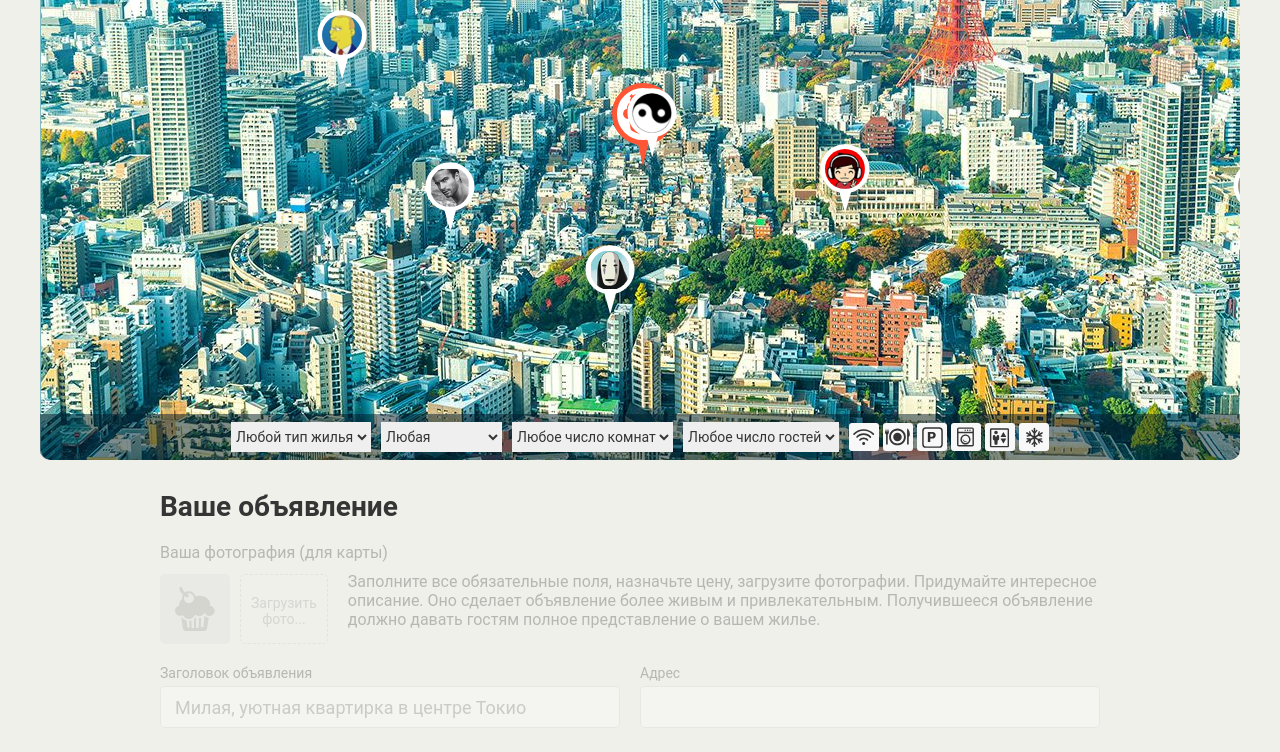
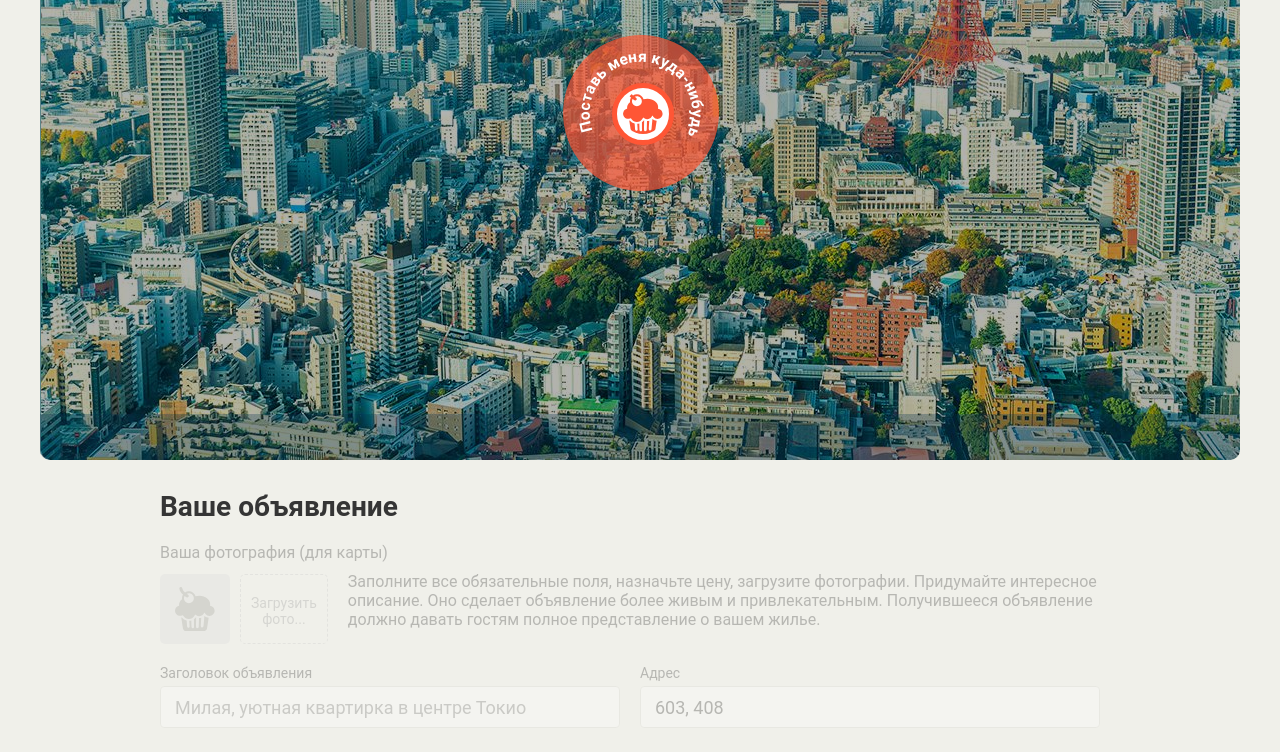
Before and after one commit to vadimrahmanov/1150187-keksobooking-20, a website: page index.html in a window 1280 px wide. Shown: the part 290-1042 px from the top of the page. Drawn offline with Linux system fonts and the light colour scheme; files whose address does not match are found by name.

Commit message:
Active condition activation and form validation

```diff
--- a/index.html
+++ b/index.html
@@ -84,7 +84,7 @@
     <!-- Форма объявления -->
     <section class="notice">
       <h2 class="notice__title">Ваше объявление</h2>
-      <form class="ad-form ad-form--disabled" method="post" enctype="multipart/form-data" autocomplete="off">
+      <form class="ad-form ad-form--disabled" action="https://javascript.pages.academy/keksobooking" method="post" enctype="multipart/form-data" autocomplete="off">
         <fieldset class="ad-form-header">
           <legend class="ad-form-header__title">Ваша фотография (для карты)</legend>
           <div class="ad-form-header__upload">
@@ -100,7 +100,7 @@
         </fieldset>
         <fieldset class="ad-form__element ad-form__element--wide">
           <label class="ad-form__label" for="title">Заголовок объявления</label>
-          <input id="title" name="title" type="text" placeholder="Милая, уютная квартирка в центре Токио">
+          <input id="title" name="title" type="text" minlength="30" maxlength="100" placeholder="Милая, уютная квартирка в центре Токио" required>
         </fieldset>
         <fieldset class="ad-form__element ad-form__element--wide">
           <label class="ad-form__label" for="address">Адрес</label>
@@ -117,7 +117,7 @@
         </fieldset>
         <fieldset class="ad-form__element">
           <label class="ad-form__label" for="price">Цена за ночь, руб.</label>
-          <input id="price" name="price" type="number" placeholder="5000">
+          <input id="price" name="price" type="number" placeholder="5000" max="1000000" required>
         </fieldset>
         <fieldset class="ad-form__element ad-form__element--time">
           <label class="ad-form__label" for="timein">Время заезда и выезда</label>
--- a/js/main.js
+++ b/js/main.js
@@ -8,10 +8,24 @@ var DESCRIPTIONS = ['Лучшее предложение в округе', 'Ид
 var PHOTOS = ['http://o0.github.io/assets/images/tokyo/hotel1.jpg', 'http://o0.github.io/assets/images/tokyo/hotel2.jpg', 'http://o0.github.io/assets/images/tokyo/hotel3.jpg'];
 var ANNOUNCMENT_AMOUNT = 8;
 var LOCATION = ['600, 350', '600, 350', '600, 350', '600, 350', '600, 350', '600, 350', '600, 350', '600, 350'];
-var MAX_PRICE = 60000;
+var MAX_PRICE = 10000;
+var PRICES = {bungalo: 0, flat: 1000, house: 5000, palace: MAX_PRICE};
+var PIN_TAIL = 22;
+
 var map = document.querySelector('.map');
 var pinTemplate = document.querySelector('#pin').content.querySelector('.map__pin');
 var mapPins = document.querySelector('.map__pins');
+var adForm = document.querySelector('.ad-form');
+var adFormFields = adForm.querySelectorAll('.ad-form fieldset');
+var mapFiltersForm = document.querySelector('.map__filters');
+var mapFiltersElements = mapFiltersForm.querySelectorAll('select, fieldset');
+var mainMapPin = mapPins.querySelector('.map__pin--main');
+var addressInput = adForm.querySelector('#address');
+var priceInput = adForm.querySelector('#price');
+var typeSelect = adForm.querySelector('#type');
+var submitButton = adForm.querySelector('.ad-form__submit');
+var roomNumber = adForm.querySelector('#room_number');
+var capacity = adForm.querySelector('#capacity');
 
 var getRandomArray = function (arr) {
   var rand = Math.floor(Math.random() * arr.length);
@@ -26,6 +40,41 @@ var getRandomNumber = function (min, max) {
   return Math.floor(Math.random() * (max - min)) + min;
 };
 
+var disableAdFormFields = function (boolean) {
+  for (var i = 0; i < adFormFields.length; i++) {
+    adFormFields[i].disabled = boolean;
+  }
+  addressInput.value = getPinCoordinats();
+};
+
+var disableMapFiltersForm = function (boolean) {
+  for (var i = 0; i < mapFiltersElements.length; i++) {
+    mapFiltersElements[i].disabled = boolean;
+  }
+};
+
+var getPinCoordinats = function () {
+  var pinX;
+  var pinY;
+  if (map.classList.contains('map--faded')) {
+    pinX = mainMapPin.offsetLeft + (mainMapPin.offsetWidth / 2);
+    pinY = mainMapPin.offsetTop + (mainMapPin.offsetHeight / 2);
+  } else {
+    pinX = mainMapPin.offsetLeft + (mainMapPin.offsetWidth / 2);
+    pinY = mainMapPin.offsetTop + mainMapPin.offsetHeight + PIN_TAIL;
+  }
+  return Math.round(pinX) + ', ' + Math.round(pinY);
+};
+
+var pageActivation = function () {
+  disableAdFormFields(false);
+  disableMapFiltersForm(false);
+  map.classList.remove('map--faded');
+  adForm.classList.remove('ad-form--disabled');
+  addressInput.value = getPinCoordinats();
+  renderPinElements();
+};
+
 var getAnnouncmentArray = function () {
   var announcmentArray = [];
   for (var i = 1; i <= ANNOUNCMENT_AMOUNT; i++) {
@@ -38,9 +87,9 @@ var getAnnouncmentArray = function () {
       offer: {
         title: 'Заголовок',
         address: getRandomArray(LOCATION),
-        price: getRandomNumber(300, MAX_PRICE),
+        price: getRandomNumber(0, MAX_PRICE),
         type: getRandomArray(ACCOMODATION_TYPE),
-        rooms: getRandomNumber(1, 4),
+        rooms: getRandomNumber(1, 100),
         guests: getRandomNumber(1, 6),
         checkin: getRandomArray(CHECK_IN),
         checkout: getRandomArray(CHECK_OUT),
@@ -77,8 +126,36 @@ var renderPinElements = function () {
 };
 
 var init = function () {
-  map.classList.remove('map--faded');
-  renderPinElements();
+  disableAdFormFields(true);
+  disableMapFiltersForm(true);
 };
 
-init();
+
+mainMapPin.addEventListener('mousedown', function (evt) {
+  if (evt.which === 1) {
+    pageActivation();
+  }
+});
+
+mainMapPin.addEventListener('keydown', function (evt) {
+  if (evt.key === 'Enter') {
+    pageActivation();
+  }
+});
+
+typeSelect.addEventListener('change', function (evt) {
+  priceInput.min = PRICES[evt.target.value];
+  priceInput.placeholder = PRICES[evt.target.value];
+});
+
+submitButton.addEventListener('click', function () {
+  if (+roomNumber.value < +capacity.value) {
+    capacity.setCustomValidity('Количество комнат не может быть меньше, чем количество гостей');
+  } else {
+    capacity.setCustomValidity('');
+  }
+});
+
+window.addEventListener('load', function () {
+  init();
+});
```
